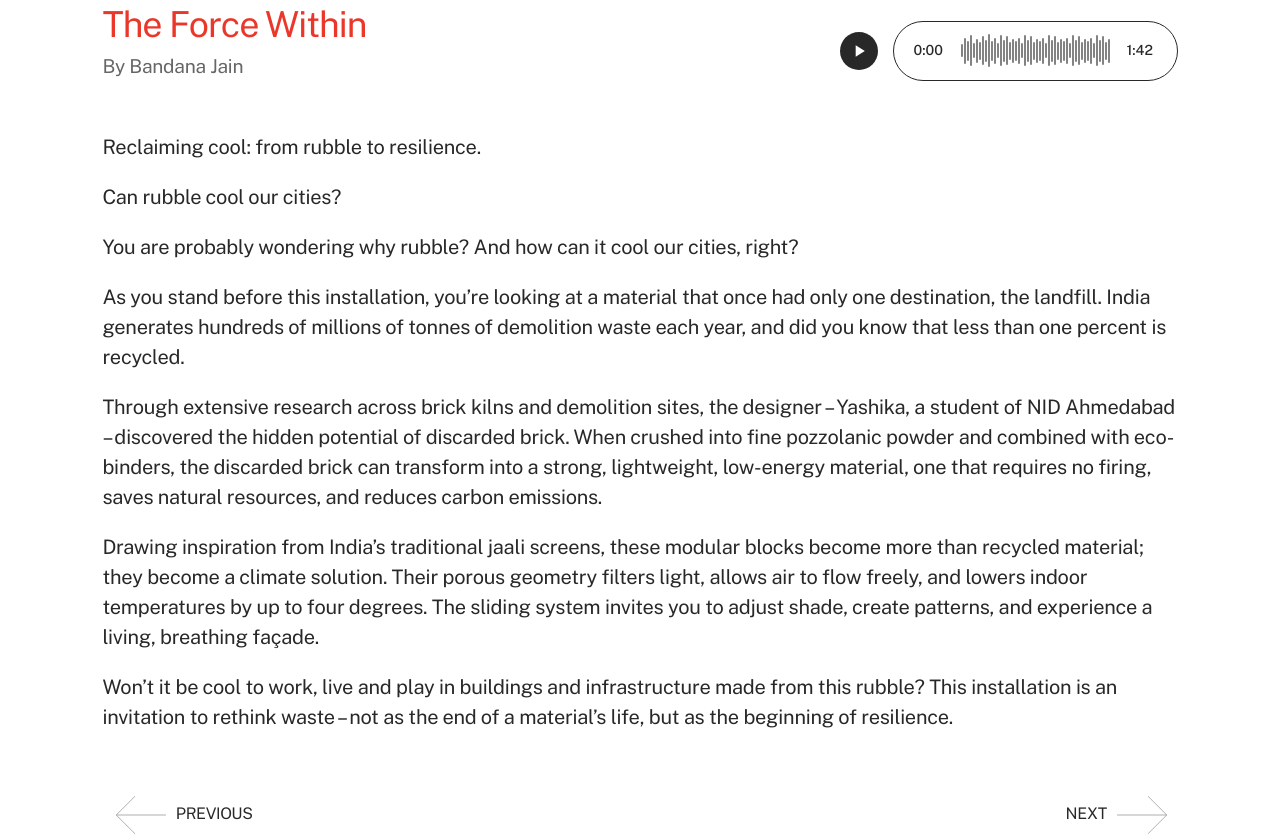
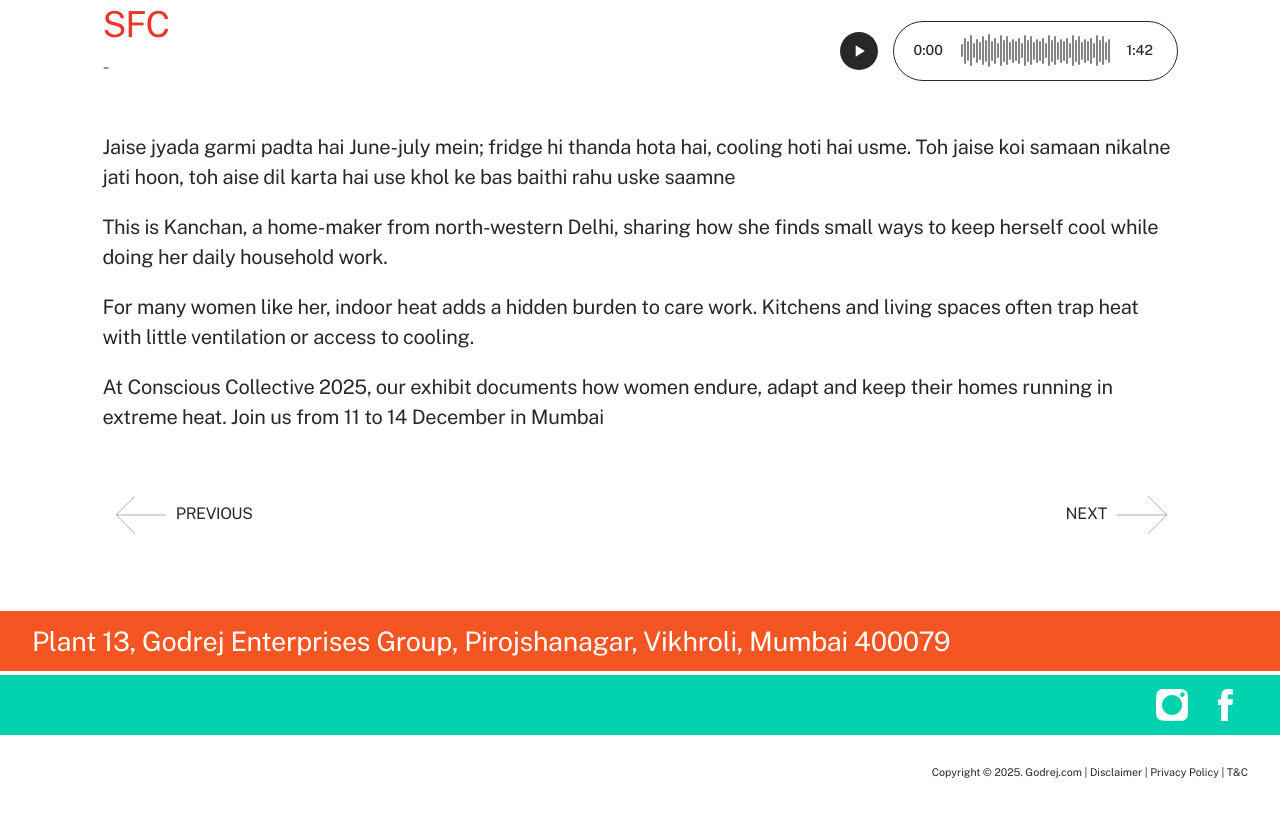
Before and after one commit to dhavalinventam/ConsciousCollective-html, a plain HTML site: page sfc.html in a window 1280 px wide. Shown: the part 673-1510 px from the top of the page. Drawn offline with nearby package versions, Linux system fonts and the light colour scheme.

Commit message:
update page

```diff
--- a/sfc.html
+++ b/sfc.html
@@ -221,8 +221,8 @@
               />
             </div>
             <div class="audio-detail-info">
-              <h1 class="audio-detail-title">The Force Within</h1>
-              <p class="audio-detail-artist">By Bandana Jain</p>
+              <h1 class="audio-detail-title">SFC</h1>
+              <p class="audio-detail-artist">-</p>
             </div>
           </div>
 
@@ -253,7 +253,7 @@
             </div>
 
             <div class="audio-timeline-box">
-              <audio id="myAudio" src="images/test-audio.mp3"></audio>
+              <audio id="myAudio" src="images/SFC.mp3"></audio>
 
               <div id="current-time" class="time-label">0:00</div>
 
@@ -274,44 +274,13 @@
       <!-- Main Content Area -->
       <div class="contentwrapper audio-detail-content">
         <div class="audio-detail-text">
-          <p>Reclaiming cool: from rubble to resilience.</p>
-          <p>Can rubble cool our cities?</p>
+          <p>Jaise jyada garmi padta hai June-july mein; fridge hi thanda hota hai, cooling hoti hai usme. Toh jaise koi samaan nikalne jati hoon, toh aise dil karta hai use khol ke bas baithi rahu uske saamne</p>
+          <p>This is Kanchan, a home-maker from north-western Delhi, sharing how she finds small ways to keep herself cool while doing her daily household work. </p>
           <p>
-            You are probably wondering why rubble? And how can it cool our
-            cities, right?
+            For many women like her, indoor heat adds a hidden burden to care work. Kitchens and living spaces often trap heat with little ventilation or access to cooling.
           </p>
-
           <p>
-            As you stand before this installation, you’re looking at a material
-            that once had only one destination, the landfill. India generates
-            hundreds of millions of tonnes of demolition waste each year, and
-            did you know that less than one percent is recycled.
-          </p>
-
-          <p>
-            Through extensive research across brick kilns and demolition sites,
-            the designer – Yashika, a student of NID Ahmedabad – discovered the
-            hidden potential of discarded brick. When crushed into fine
-            pozzolanic powder and combined with eco-binders, the discarded brick
-            can transform into a strong, lightweight, low-energy material, one
-            that requires no firing, saves natural resources, and reduces carbon
-            emissions.
-          </p>
-
-          <p>
-            Drawing inspiration from India’s traditional jaali screens, these
-            modular blocks become more than recycled material; they become a
-            climate solution. Their porous geometry filters light, allows air to
-            flow freely, and lowers indoor temperatures by up to four degrees.
-            The sliding system invites you to adjust shade, create patterns, and
-            experience a living, breathing façade.
-          </p>
-
-          <p>
-            Won’t it be cool to work, live and play in buildings and
-            infrastructure made from this rubble? This installation is an
-            invitation to rethink waste – not as the end of a material’s life,
-            but as the beginning of resilience.
+            At Conscious Collective 2025, our exhibit documents how women endure, adapt and keep their homes running in extreme heat. Join us from 11 to 14 December in Mumbai
           </p>
         </div>
 
@@ -319,7 +288,7 @@
         <div class="innerpagesection bottomarrows">
           <div class="leftcontent">
             <div class="pageleftarrow">
-              <a href="exhibitionaudios.html"
+              <a href="enhancing-nature.html"
                 ><img src="images/pagearrowleft.svg" class="showdesk" /><img
                   src="images/mobarrowleft.svg"
                   class="showmob"
@@ -329,7 +298,7 @@
           </div>
           <div class="rightcontent wid60pc">
             <div class="pagerightarrow">
-              <a href="exhibitionaudios-details.html"
+              <a href="exhibitionaudios.html"
                 >NEXT<img
                   src="images/pagearrowright.svg"
                   class="showdesk" /><img
```
Also changed, not shown: exhibitionaudios.html (+14 -0 lines), 1 other file.
